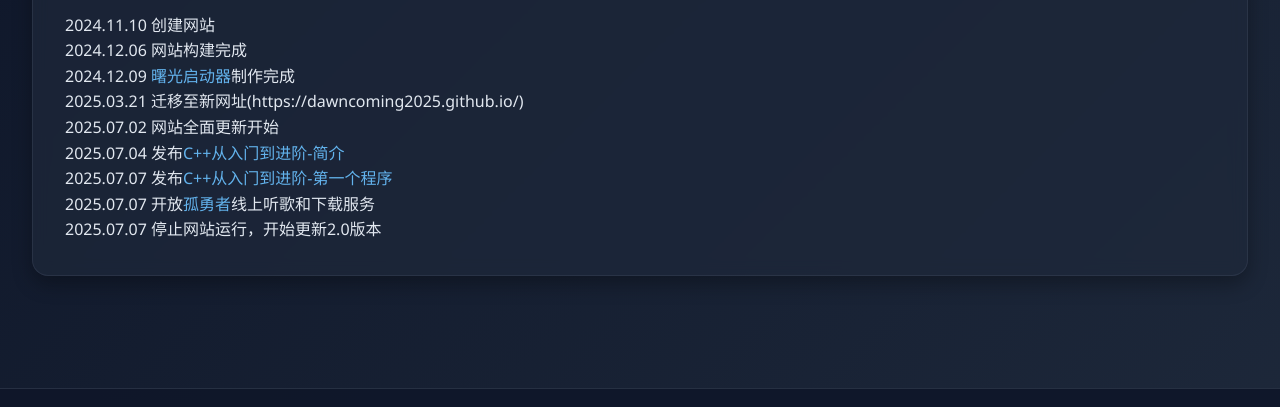
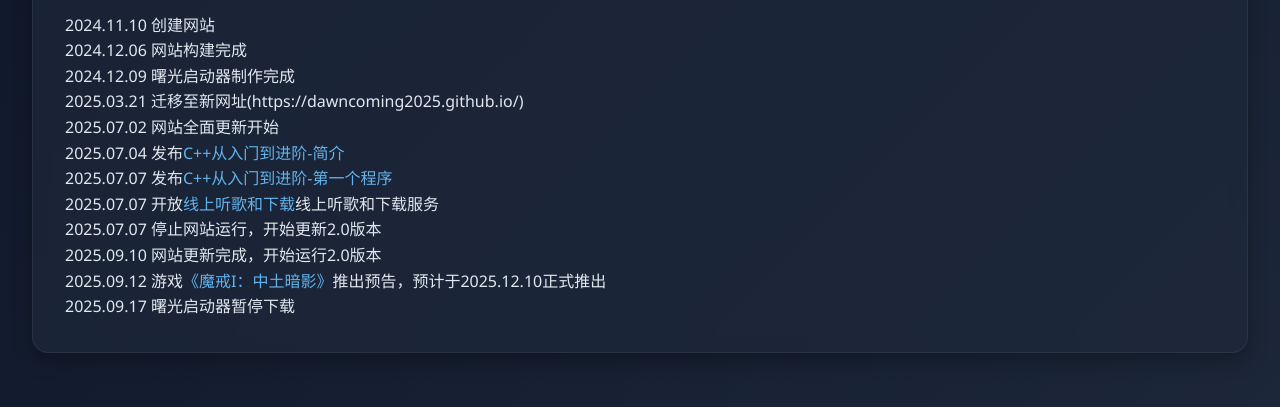
Before and after one commit to dawncoming2025/help, a plain HTML site: page update.html in a window 1280 px wide. Shown: the part 205-612 px from the top of the page. Drawn offline with Linux system fonts and the light colour scheme.

Commit message:
Add files via upload

```diff
--- a/update.html
+++ b/update.html
@@ -463,7 +463,7 @@
             <br>
             2024.12.06 网站构建完成
             <br>
-            2024.12.09 <a href="https://dawncoming2025.github.io/download/FO0001" style="text-decoration: none;">曙光启动器</a>制作完成
+            2024.12.09 曙光启动器制作完成
             <br>
             2025.03.21 迁移至新网址(https://dawncoming2025.github.io/)
             <br>
@@ -473,9 +473,15 @@
             <br>
             2025.07.07 发布<a href="https://dawncoming2025.github.io/blog/BL0002">C++从入门到进阶-第一个程序</a>
             <br>
-            2025.07.07 开放<a href="https://dawncoming2025.github.io/music/BQ0001/">孤勇者</a>线上听歌和下载服务
+            2025.07.07 开放<a href="https://dawncoming2025.github.io/music/">线上听歌和下载</a>线上听歌和下载服务
             <br>
             2025.07.07 停止网站运行，开始更新2.0版本
+            <br>
+            2025.09.10 网站更新完成，开始运行2.0版本
+            <br>
+            2025.09.12 游戏<a href="https://dawncoming2025.github.io/TLOTR/">《魔戒I：中土暗影》</a>推出预告，预计于2025.12.10正式推出
+            <br>
+            2025.09.17 曙光启动器暂停下载
         </div>
     </main>
 
```
